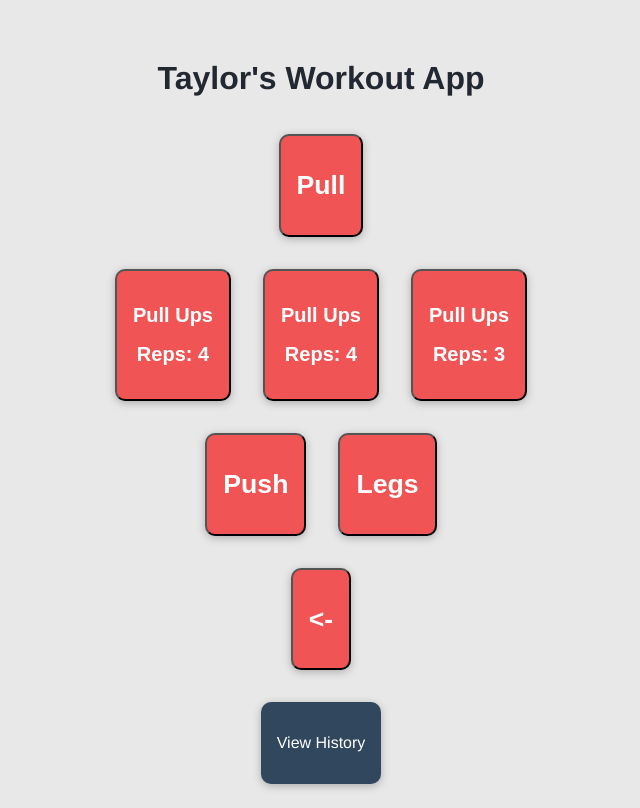
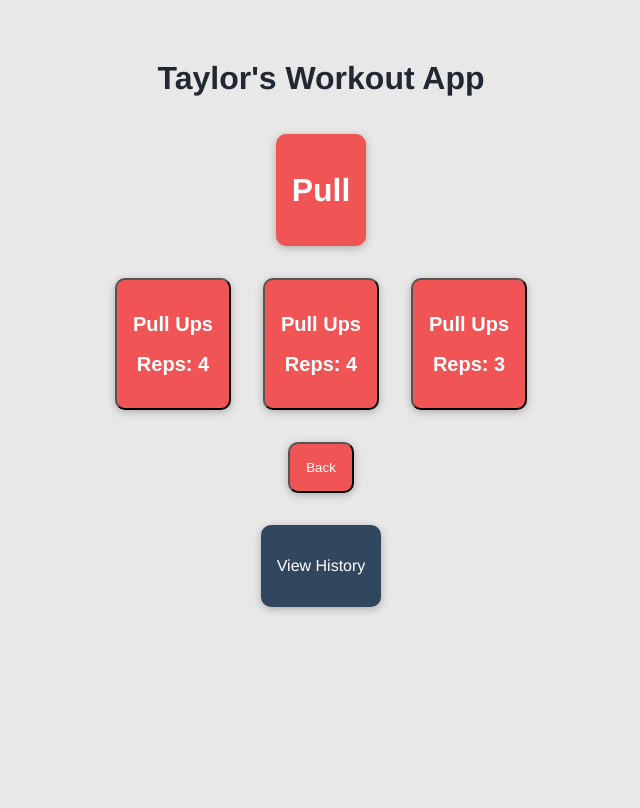
Before and after one commit to taylorsweetman/workout-tracker, a Vue app: page / in a window 1280 px wide. Both pictures are taken after a click on the button "Pull". Shown: the whole page, without its empty margins (319-959 px from the left). Built offline with nearby package versions, Linux system fonts and the light colour scheme.

Commit message:
finished refactor of props

```diff
--- a/src/App.vue
+++ b/src/App.vue
@@ -1,6 +1,13 @@
 <template>
   <div><h1>Taylor's Workout App</h1></div>
   <div class="row">
+    <div v-if="selectedIdx !== -1">
+      <exercise-session
+        :active="true"
+        :name="sessions[selectedIdx].name"
+      ></exercise-session>
+    </div>
+    <div v-else>
       <exercise-session
         v-for="(session, idx) in sessions"
         :key="idx"
@@ -9,8 +16,9 @@
         @selected-state="activateChild(idx)"
       />
     </div>
-  <div class="row" v-if="!noneActive">
-    <exercise-session class="box" name="<-" @click="selectedSession = ''" />
+  </div>
+  <div class="row" v-if="selectedIdx !== -1">
+    <button class="box" @click="reset">Back</button>
   </div>
   <div class="row"><History class="box" /></div>
 </template>
@@ -32,18 +40,21 @@ export default {
         1: { name: "Push", active: false },
         2: { name: "Legs", active: false },
       },
-      noneActive: true,
+      selectedIdx: -1,
     };
   },
   methods: {
-    setSelected(sessionName) {
-      this.selectedSession = sessionName;
-    },
     activateChild(idx) {
-      this.noneActive = false;
+      this.selectedIdx = idx;
       var val = this.sessions[idx];
       val.active = true;
       this.sessions[idx] = val;
+    },
+    reset() {
+      for (var idx in this.sessions) {
+        this.sessions[idx].active = false;
+      }
+      this.selectedIdx = -1;
     },
   },
 };
--- a/src/components/ExerciseSession.vue
+++ b/src/components/ExerciseSession.vue
@@ -1,22 +1,23 @@
 <template>
-  <button class="box" @click="select">
+  <button v-if="!active" class="box" @click="select">
     <h1>{{ name }}</h1>
   </button>
+  <div v-else class="box"><h1>{{ name }}</h1></div>
   <section v-if="this.active">
     <div class="row" v-if="this.name === 'Pull'">
-      <Set class="box" exercise-name="Pull Ups" :setNum="1" :reps="4" />
-      <Set class="box" exercise-name="Pull Ups" :setNum="2" :reps="4" />
-      <Set class="box" exercise-name="Pull Ups" :setNum="3" :reps="3" />
+      <Set exercise-name="Pull Ups" :setNum="1" :reps="4" />
+      <Set exercise-name="Pull Ups" :setNum="2" :reps="4" />
+      <Set exercise-name="Pull Ups" :setNum="3" :reps="3" />
     </div>
     <div class="row" v-else-if="this.name === 'Push'">
-      <Set class="box" exercise-name="Push Ups" :setNum="1" :reps="10" />
-      <Set class="box" exercise-name="Push Ups" :setNum="2" :reps="10" />
-      <Set class="box" exercise-name="Push Ups" :setNum="3" :reps="10" />
+      <Set exercise-name="Push Ups" :setNum="1" :reps="10" />
+      <Set exercise-name="Push Ups" :setNum="2" :reps="10" />
+      <Set exercise-name="Push Ups" :setNum="3" :reps="10" />
     </div>
     <div class="row" v-else-if="this.name === 'Legs'">
-      <Set class="box" exercise-name="Squats" :setNum="1" :reps="10" />
-      <Set class="box" exercise-name="Squats" :setNum="2" :reps="10" />
-      <Set class="box" exercise-name="Squats" :setNum="3" :reps="10" />
+      <Set exercise-name="Squats" :setNum="1" :reps="10" />
+      <Set exercise-name="Squats" :setNum="2" :reps="10" />
+      <Set exercise-name="Squats" :setNum="3" :reps="10" />
     </div>
   </section>
 </template>
@@ -36,14 +37,11 @@ export default {
     active: {
       type: Boolean,
     },
-    hide: {
-      type: Boolean,
-    }
   },
-  emits: ["selected-state"],
+  emits: ["selectedState"],
   methods: {
     select() {
-      this.$emit("selected-state", true);
+      this.$emit("selected-state");
     },
   },
 };
--- a/src/components/Set.vue
+++ b/src/components/Set.vue
@@ -6,7 +6,6 @@
 </template>
 
 <script>
-console.log("test");
 export default {
   name: "Set",
   props: {
@@ -29,6 +28,18 @@ export default {
 
 <!-- Add "scoped" attribute to limit CSS to this component only -->
 <style scoped>
+button {
+  display: inline-block;
+  margin: 1%;
+
+  box-shadow: 0 2px 8px rgba(0, 0, 0, 0.26);
+  margin: 1rem;
+  border-radius: 10px;
+  padding: 1rem;
+  background-color: #f05454;
+  color: white;
+  text-align: center;
+}
 .finished {
   background-color: #42b983;
 }
```
Lines whose indentation alone changed are shown as unchanged.
